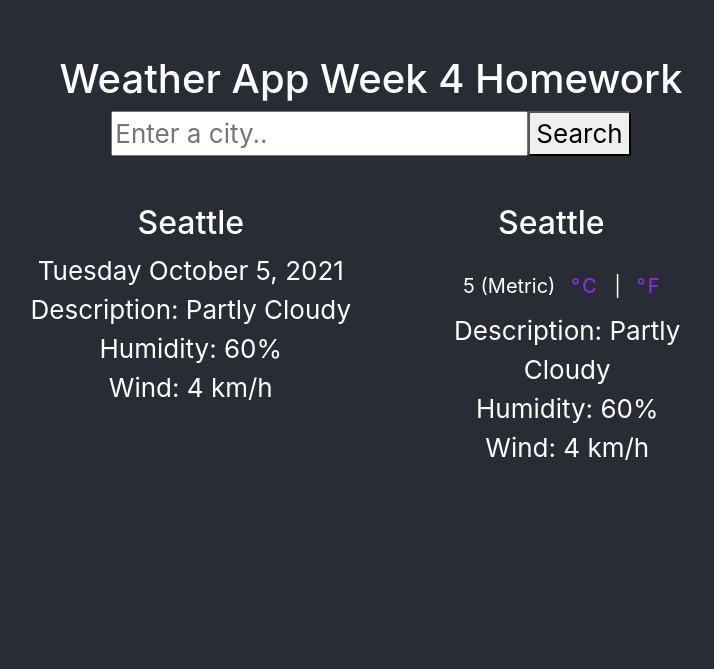
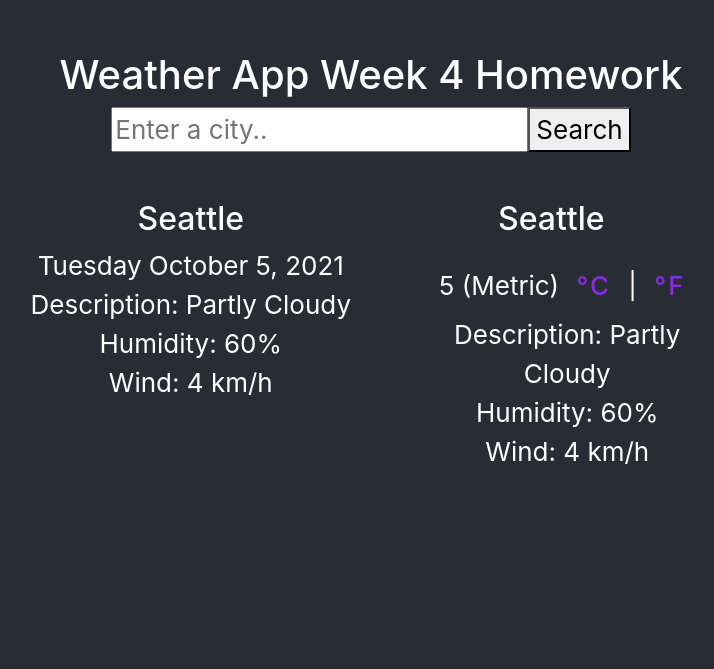
Before and after one commit to Giggles999/weather-react, a React (Create React App) app: page / in a window 1280 px wide. Shown: the part 131-800 px from the top of the page, without its empty margins (269-983 px from the left). Built offline with nearby package versions, Linux system fonts and the light colour scheme.

Commit message:
update font size

```diff
--- a/src/Overview.css
+++ b/src/Overview.css
@@ -1,6 +1,4 @@
-.ResultTemp {
-    font-size: 20px;
-  }
+
 
   a,
   a:active,
```
